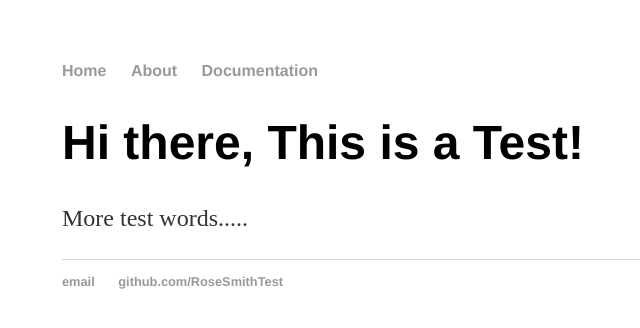
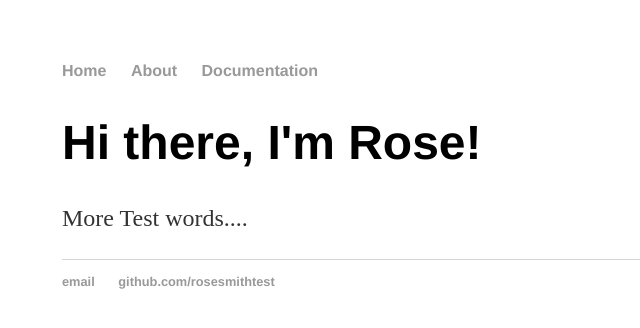
Before and after one commit to RoseSmithTest/2PintTest.github.io, a Jekyll site: the page built from index.html, in a window 1280 px wide. Shown: the top 328 px of the page, without its empty margins (130-770 px from the left). Built offline with Jekyll 4.4.1, drawn with Linux system fonts in a browser that asks for light colours.

Commit message:
Update index.html

```diff
--- a/index.html
+++ b/index.html
@@ -1,29 +1,8 @@
-<!DOCTYPE html>
-<html>
-	<head>
-		<title>This is a Test Page</title>
-		<!-- link to main stylesheet -->
-		<link rel="stylesheet" type="text/css" href="css/main.css">
-	</head>
-	<body>
-		<nav>
-    		<ul>
-        		<li><a href="/">Home</a></li>
-	        	<li><a href="/about">About</a></li>
-        		<li><a href="/cv">Documentation</a></li>
-        	</ul>
-		</nav>
-		<div class="container">
-    		<div class="blurb">
-        		<h1>Hi there, This is a Test!</h1>
-				<p>More test words.....</p>
-    		</div><!-- /.blurb -->
-		</div><!-- /.container -->
-		<footer>
-    		<ul>
-        		<li><a href="mailto:rose.smith@myitglobe.com">email</a></li>
-        		<li><a href="https://github.com/rosesmithtest">github.com/RoseSmithTest</a></li>
-			</ul>
-		</footer>
-	</body>
-</html>
+---
+layout: default
+title: Rose Web Test
+---
+<div class="blurb">
+	<h1>Hi there, I'm Rose!</h1>
+	<p>More Test words....</p>
+</div><!-- /.blurb -->
```
